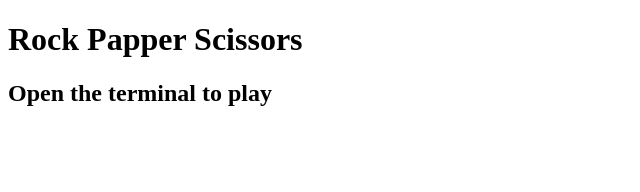
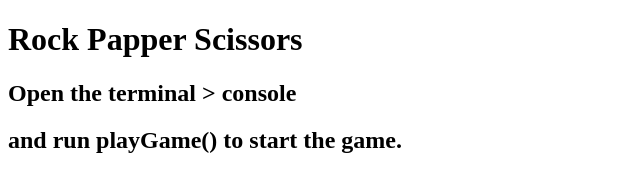
Before and after one commit to Luxxer1/rock-paper-scissors, a plain HTML site: page index.html in a window 1280 px wide. Shown: the whole page, without its empty margins (0-640 px from the left). Drawn offline with Linux system fonts and the light colour scheme.

Commit message:
add instructions to how to play the game

```diff
--- a/index.html
+++ b/index.html
@@ -7,7 +7,8 @@
   </head>
   <body>
     <h1>Rock Papper Scissors</h1>
-    <h2>Open the terminal to play</h2>
+    <h2>Open the terminal > console</h2>
+    <h2>and run playGame() to start the game.</h2>
     <script src="script.js"></script>
   </body>
 </html>
```
